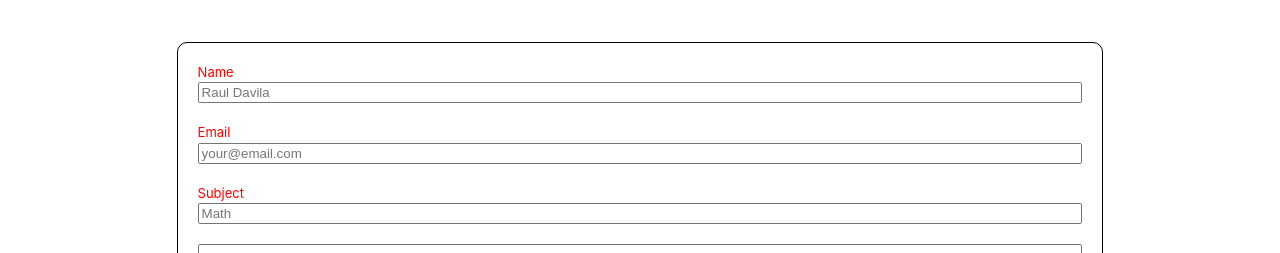
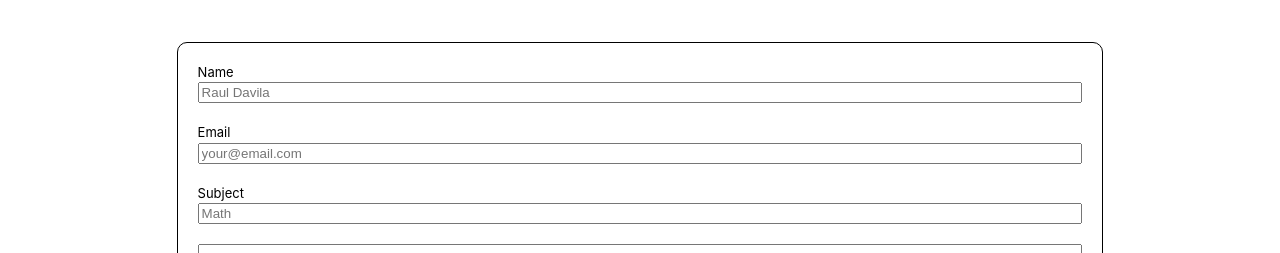
Before and after one commit to rauld323/react-ufo-blog, a Next.js app: page /contact in a window 1280 px wide. Shown: the part 207-460 px from the top of the page. Built offline with nearby package versions, Linux system fonts and the light colour scheme.

Commit message:
style input component label

```diff
--- a/src/app/components/Input.tsx
+++ b/src/app/components/Input.tsx
@@ -57,7 +57,7 @@ const StyledInput = styled.input`
 `;
 
 const StyledLabel = styled.label<{ hasError: boolean }>`
-  color: ${(hasError) => (hasError ? "red" : "black")};
+  color: ${({ hasError }) => (hasError ? "red" : "black")};
   font-size: 13px;
 `;
 
--- a/src/app/contact/page.tsx
+++ b/src/app/contact/page.tsx
@@ -13,12 +13,11 @@ const Contact = () => {
   const {
     control,
     handleSubmit,
-    formState: { errors, isValid },
+    formState: { errors },
   } = useForm<ContactFormSchema>({
     mode: "onSubmit",
     resolver: zodResolver(contactFormSchema),
   });
-  console.log(isValid);
   return (
     <>
       <StyledContainer>
```
